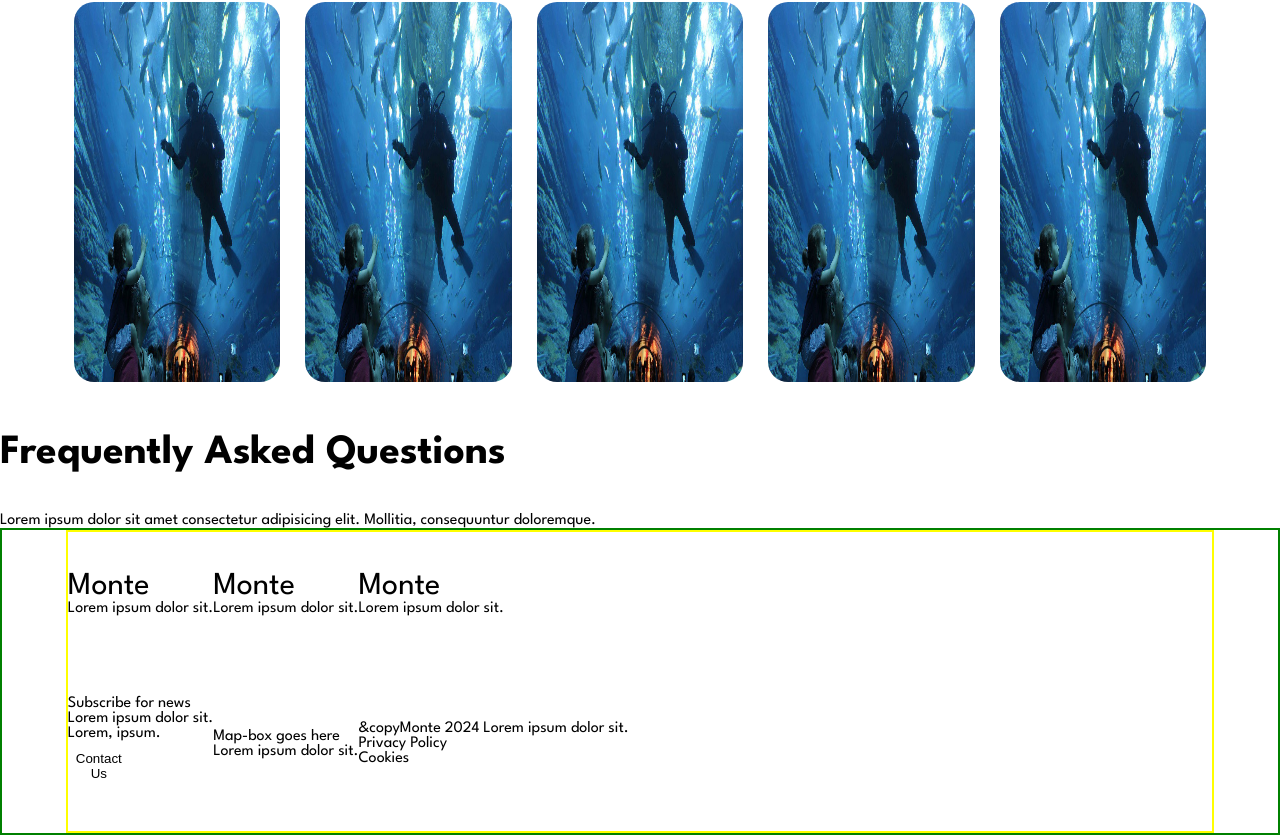
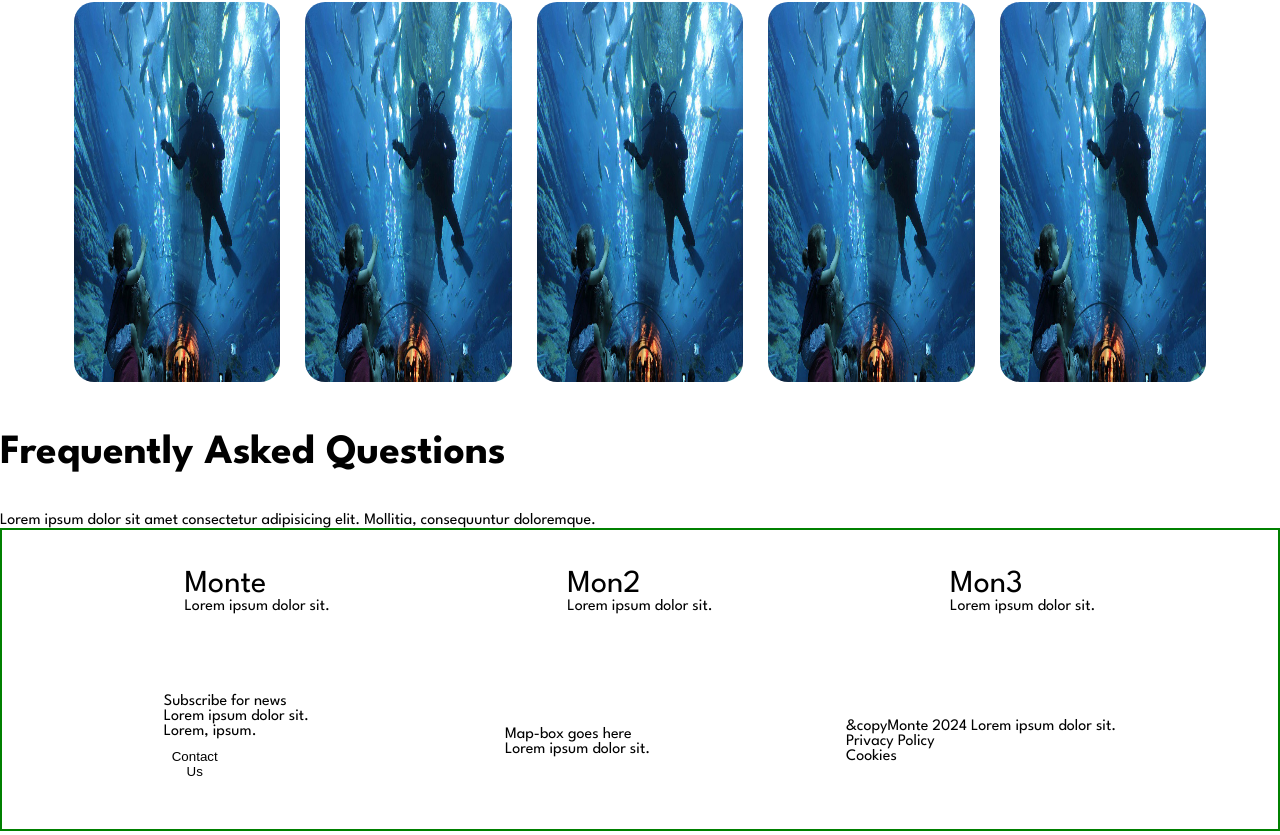
Before and after one commit to kennsawyerr/property-website, a React (Vite) app: page / in a window 1280 px wide. Shown: the part 7195-8030 px from the top of the page. Built offline with nearby package versions, Linux system fonts and the light colour scheme.

Commit message:
modified:   src/App.css 	modified:   src/components/Footer.jsx

```diff
--- a/src/App.css
+++ b/src/App.css
@@ -71,6 +71,10 @@ button {
   width: 50%;
   max-width: 600px;
 }
+.width-100{
+  width: 100%;
+}
+
 li {
 }
 
@@ -626,3 +630,11 @@ body {
 footer{
   border: 2px solid green;
 }
+
+
+
+.contact-btn{
+  border-radius: 20px;
+  background-color: var(--black);
+
+}
--- a/src/components/Footer.jsx
+++ b/src/components/Footer.jsx
@@ -2,8 +2,8 @@ const Footer = () => {
   return (
     <>
       <footer>
-        <div className="container border-yellow">
-          <ul className="flex sect-pad">
+        <div className="container">
+          <ul className="flex sect-pad space-around">
             <li>
               <div>
                 <div className="logo">Monte</div>
@@ -13,19 +13,19 @@ const Footer = () => {
 
             <li>
               <div>
-                <div className="logo">Monte</div>
+                <div className="logo">Mon2</div>
                 <div className="hero-subtext">Lorem ipsum dolor sit.</div>
               </div>
             </li>
             <li>
               <div>
-                <div className="logo">Monte</div>
+                <div className="logo">Mon3</div>
                 <div className="hero-subtext">Lorem ipsum dolor sit.</div>
               </div>
             </li>
           </ul>
 
-          <ul className="flex sect-pad">
+          <ul className="flex sect-pad space-around">
             <li>
               <div>
                 <div className="">Subscribe for news</div>
```
